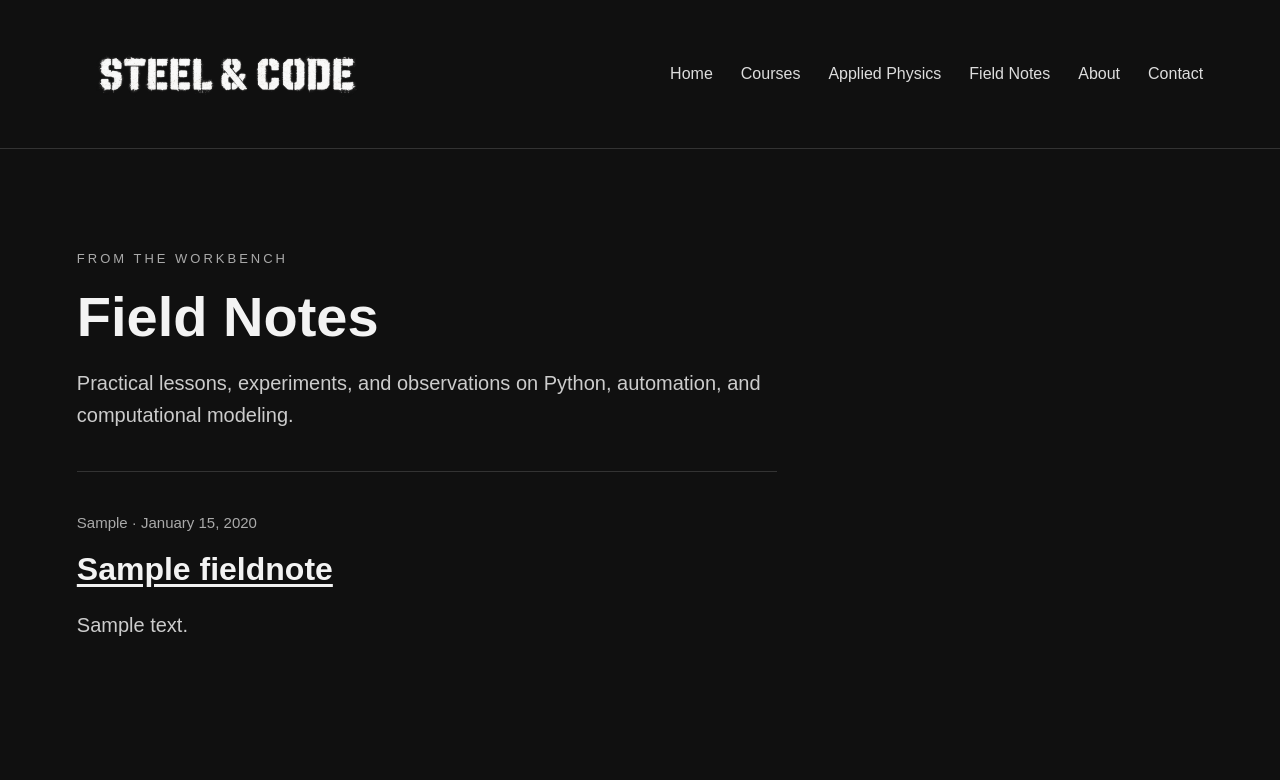
After one commit to rodger-roberts-dev/Steel-and-code-site, a Django app: page /field-notes/ in a window 1280 px wide. The commit adds this page. Shown: the top 780 px of the page. Run offline with Django 5.2, Linux system fonts and the light colour scheme; tables that the repository leaves empty hold one stand-in row (values such as "Sample post").

Commit message:
Add Field Notes and update Steel & Code branding

````diff
--- a/requirements.txt
+++ b/requirements.txt
@@ -1,3 +1,5 @@
 asgiref==3.12.1
 Django==6.1.1
+Markdown==3.11
+nh3==0.3.7
 sqlparse==0.6.0
--- a/website/models.py
+++ b/website/models.py
@@ -1,3 +1,42 @@
 from django.db import models
+from django.urls import reverse
+from django.utils import timezone
 
-# Create your models here.
+
+class FieldNoteQuerySet(models.QuerySet):
+    def published(self):
+        return self.filter(
+            status=FieldNote.Status.PUBLISHED,
+            published_date__lte=timezone.localdate(),
+        )
+
+
+class FieldNote(models.Model):
+    class Status(models.TextChoices):
+        DRAFT = "draft", "Draft"
+        PUBLISHED = "published", "Published"
+
+    title = models.CharField(max_length=200)
+    slug = models.SlugField(unique=True, max_length=200,
+        help_text="URL identifier. Keep this unchanged after publishing to preserve links.")
+    summary = models.CharField(max_length=300,
+        help_text="Short description for the index and search engines.")
+    body = models.TextField(
+        help_text="Markdown: ## headings, lists, **bold**, *italic*, > quotes, [text](URL), and fenced code with ```python. Separate paragraphs with a blank line. HTML is sanitized.")
+    category = models.CharField(max_length=100,
+        help_text="Use a consistent label, such as Python, Automation, or Applied Physics.")
+    published_date = models.DateField(default=timezone.localdate,
+        help_text="Published notes become visible on this date (site timezone).")
+    created_date = models.DateTimeField(auto_now_add=True)
+    status = models.CharField(max_length=10, choices=Status.choices, default=Status.DRAFT)
+
+    objects = FieldNoteQuerySet.as_manager()
+
+    class Meta:
+        ordering = ["-published_date", "-created_date", "-pk"]
+
+    def __str__(self):
+        return self.title
+
+    def get_absolute_url(self):
+        return reverse("field_note_detail", kwargs={"slug": self.slug})
--- a/website/static/website/css/style.css
+++ b/website/static/website/css/style.css
@@ -19,9 +19,16 @@ body {
 }
 
 .brand {
-    font-size: 24px;
-    font-weight: bold;
-    letter-spacing: 2px;
+    display: flex;
+    align-items: center;
+    flex: 0 1 300px;
+    max-width: 100%;
+}
+
+.brand img {
+    display: block;
+    width: 100%;
+    height: auto;
 }
 
 .nav-links {
@@ -228,6 +235,11 @@ a:focus-visible {
 
     .nav-links {
         gap: 4px 20px;
+    }
+
+    .brand {
+        flex: none;
+        width: 240px;
     }
 
     .hero,
@@ -617,6 +629,119 @@ a:focus-visible {
     }
 }
 
+/* Field Notes */
+.field-notes-page {
+    overflow-wrap: anywhere;
+}
+
+.field-notes-page h1 {
+    font-size: clamp(34px, 5vw, 56px);
+    line-height: 1.1;
+}
+
+.field-notes-page a:not(.btn) {
+    color: inherit;
+    text-underline-offset: 4px;
+}
+
+.field-note-list,
+.field-note-body {
+    max-width: 700px;
+    margin: 40px 0;
+}
+
+.field-note-card,
+.field-note-body {
+    padding-top: 24px;
+    border-top: 1px solid #333;
+}
+
+.field-note-card + .field-note-card {
+    margin-top: 32px;
+}
+
+.field-note-card h2 {
+    margin: 12px 0;
+    font-size: clamp(24px, 3vw, 32px);
+    line-height: 1.2;
+}
+
+.field-notes-page .field-note-meta {
+    font-size: 15px;
+    color: #aaa;
+}
+
+.field-note-pagination {
+    display: flex;
+    flex-wrap: wrap;
+    align-items: center;
+    gap: 20px;
+}
+
+.field-note-body h2 {
+    margin: 36px 0 16px;
+    font-size: clamp(26px, 3vw, 34px);
+    line-height: 1.2;
+}
+
+.field-note-body h3 {
+    margin: 28px 0 12px;
+    font-size: 24px;
+}
+
+.field-note-body ul,
+.field-note-body ol {
+    padding-left: 28px;
+    color: #ccc;
+    font-size: 18px;
+    line-height: 1.6;
+}
+
+.field-note-body li + li {
+    margin-top: 8px;
+}
+
+.field-note-body blockquote {
+    margin: 24px 0;
+    padding: 1px 20px;
+    border-left: 3px solid #777;
+    background: #181818;
+}
+
+.field-note-body code {
+    padding: 2px 5px;
+    background: #181818;
+    font-family: Consolas, monospace;
+    font-size: 0.9em;
+}
+
+.field-note-body pre {
+    max-width: 100%;
+    overflow-x: auto;
+    padding: 20px;
+    background: #181818;
+    border: 1px solid #333;
+    font-size: 16px;
+    line-height: 1.7;
+    white-space: pre;
+    overflow-wrap: normal;
+}
+
+.field-note-body pre code {
+    padding: 0;
+    font-size: inherit;
+}
+.site-logo img {
+    height: 42px;
+    width: auto;
+    display: block;
+}
+
+.site-logo {
+    display: flex;
+    align-items: center;
+}
+
 /* Shared desktop content width; retain readable paragraph limits. */
 @media (min-width: 761px) {
     .hero,
--- a/website/templates/website/base.html
+++ b/website/templates/website/base.html
@@ -7,6 +7,7 @@
     <meta name="viewport" content="width=device-width, initial-scale=1.0">
 
     <title>{% block title %}Steel & Code{% endblock %}</title>
+    {% block meta %}{% endblock %}
 
     <link rel="stylesheet" href="{% static 'website/css/style.css' %}">
 </head>
@@ -14,12 +15,15 @@
 <body>
 
     <nav class="navbar">
-        <div class="brand">STEEL & CODE</div>
+        <a class="brand" href="{% url 'home' %}">
+            <img src="{% static 'website/Branding/Steel-and-code-logo.png' %}" alt="Steel &amp; Code" width="2172" height="724">
+        </a>
 
         <div class="nav-links">
             <a href="{% url 'home' %}">Home</a>
             <a href="{% url 'courses' %}">Courses</a>
             <a href="{% url 'applied_physics' %}">Applied Physics</a>
+            <a href="{% url 'field_notes' %}">Field Notes</a>
             <a href="{% url 'about' %}">About</a>
             <a href="{% url 'contact' %}">Contact</a>
         </div>
--- /dev/null
+++ b/website/templates/website/field_notes.html
@@ -0,0 +1,37 @@
+{% extends "website/base.html" %}
+
+{% block title %}Field Notes{% if page_obj.number > 1 %} | Page {{ page_obj.number }}{% endif %} | Steel &amp; Code{% endblock %}
+{% block meta %}
+    <meta name="description" content="Practical notes on Python, automation, and computational modeling from Steel &amp; Code.">
+    <link rel="canonical" href="{{ canonical_url }}">
+    <meta property="og:title" content="Field Notes | Steel &amp; Code">
+    <meta property="og:description" content="Practical notes on Python, automation, and computational modeling from Steel &amp; Code.">
+    <meta property="og:type" content="website">
+    <meta property="og:url" content="{{ canonical_url }}">
+{% endblock %}
+
+{% block content %}
+<section class="page-section field-notes-page" aria-labelledby="field-notes-title">
+    <p class="eyebrow">FROM THE WORKBENCH</p>
+    <h1 id="field-notes-title">Field Notes</h1>
+    <p>Practical lessons, experiments, and observations on Python, automation, and computational modeling.</p>
+    <div class="field-note-list">
+        {% for note in page_obj %}
+        <article class="field-note-card">
+            <p class="field-note-meta">{{ note.category }} &middot; <time datetime="{{ note.published_date|date:'Y-m-d' }}">{{ note.published_date|date:"F j, Y" }}</time></p>
+            <h2><a href="{{ note.get_absolute_url }}">{{ note.title }}</a></h2>
+            <p>{{ note.summary }}</p>
+        </article>
+        {% empty %}
+        <p>No field notes published yet. Check back for notes from the workbench.</p>
+        {% endfor %}
+    </div>
+    {% if page_obj.has_other_pages %}
+    <nav class="field-note-pagination" aria-label="Field Notes pages">
+        {% if page_obj.has_previous %}<a class="btn btn-secondary" href="?page={{ page_obj.previous_page_number }}" rel="prev">Previous</a>{% endif %}
+        <span>Page {{ page_obj.number }} of {{ page_obj.paginator.num_pages }}</span>
+        {% if page_obj.has_next %}<a class="btn btn-secondary" href="?page={{ page_obj.next_page_number }}" rel="next">Next</a>{% endif %}
+    </nav>
+    {% endif %}
+</section>
+{% endblock %}
--- a/website/urls.py
+++ b/website/urls.py
@@ -7,4 +7,6 @@ urlpatterns = [
     path("applied-physics/", views.applied_physics, name="applied_physics"),
     path("about/", views.about, name="about"),
     path("contact/", views.contact, name="contact"),
+    path("field-notes/", views.field_notes, name="field_notes"),
+    path("field-notes/<slug:slug>/", views.field_note_detail, name="field_note_detail"),
 ]
--- a/website/views.py
+++ b/website/views.py
@@ -1,4 +1,7 @@
-from django.shortcuts import render
+from django.core.paginator import Paginator
+from django.shortcuts import get_object_or_404, render
+
+from .models import FieldNote
 
 def home(request):
     return render(request, "website/home.html")
@@ -18,3 +21,22 @@ def about(request):
 
 def contact(request):
     return render(request, "website/contact.html")
+
+
+def field_notes(request):
+    page = Paginator(FieldNote.objects.published(), 10).get_page(request.GET.get("page"))
+    canonical_url = request.build_absolute_uri(request.path)
+    if page.number > 1:
+        canonical_url += f"?page={page.number}"
+    return render(request, "website/field_notes.html", {
+        "page_obj": page,
+        "canonical_url": canonical_url,
+    })
+
+
+def field_note_detail(request, slug):
+    note = get_object_or_404(FieldNote.objects.published(), slug=slug)
+    return render(request, "website/field_note_detail.html", {
+        "note": note,
+        "canonical_url": request.build_absolute_uri(note.get_absolute_url()),
+    })
````
Also changed, not shown: website/admin.py (+15 -1 lines), website/templates/website/field_note_detail.html (added, +27 -0 lines), website/templatetags/field_notes.py (added, +24 -0 lines), website/tests.py (+153 -1 lines), README.md (added), website/migrations/0001_initial.py (added), website/migrations/0002_alter_fieldnote_body.py (added), website/static/website/Branding/Steel-and-code-logo.png (added), website/templatetags/__init__.py (added).
